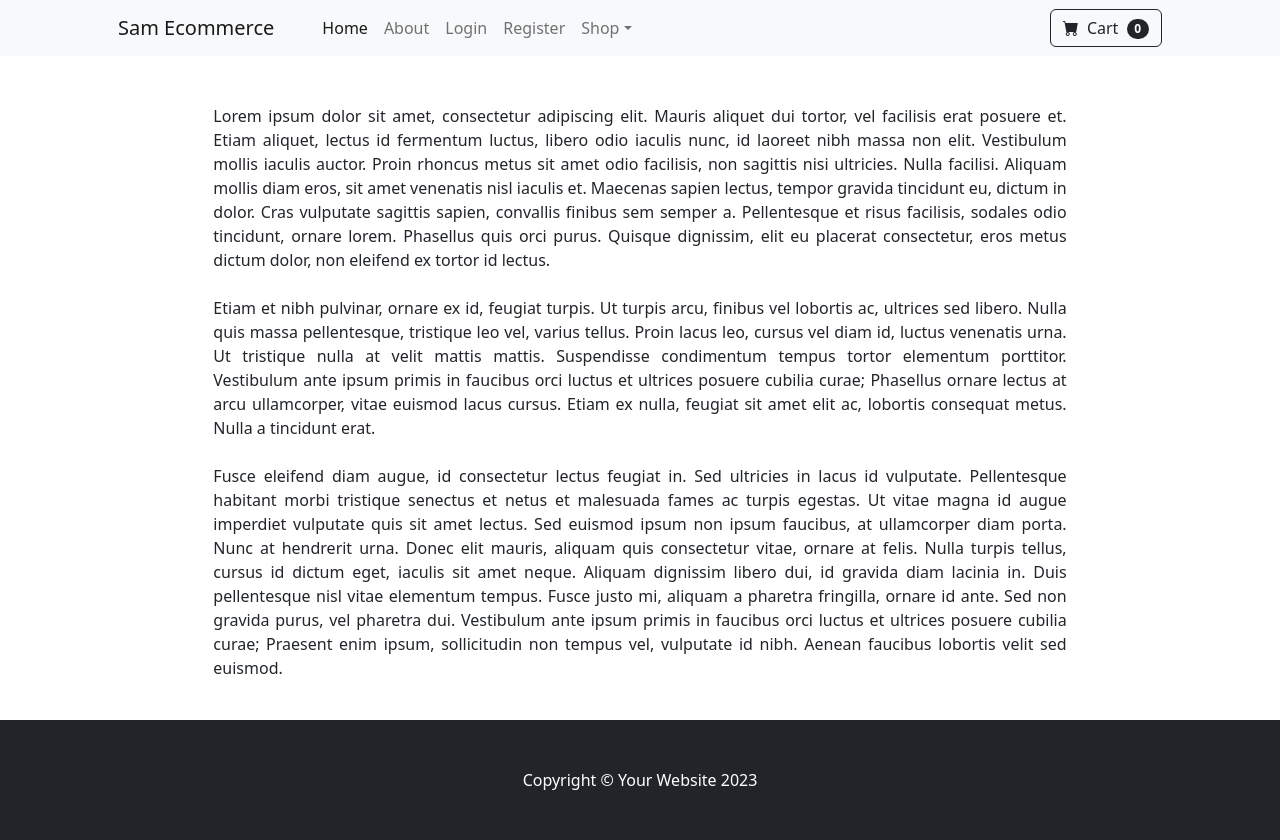
After one commit to samuelpondugala/ecom, a Django app: page /product/1 in a window 1280 px wide. The commit adds this page. Run offline with Django 5.2, Linux system fonts and the light colour scheme; data comes from the database, SQL or seed files in the repository; both versions use the stored data as it was after the commit; some libraries are stand-ins or nearby versions.

Commit message:
Added Product Pages to the Application

```diff
--- a/ecom/store/templates/home.html
+++ b/ecom/store/templates/home.html
@@ -54,7 +54,7 @@
                             </div>
                             <!-- Product actions-->
                             <div class="card-footer p-4 pt-0 border-top-0 bg-transparent">
-                                <div class="text-center"><a class="btn btn-outline-dark mt-auto" href="#">View options</a></div>
+                                <div class="text-center"><a class="btn btn-outline-dark mt-auto" href="{% url 'product' product.id %}">View Product</a></div>
                             </div>
                         </div>
                     </div>
--- /dev/null
+++ b/ecom/store/templates/product.html
@@ -0,0 +1,23 @@
+{% extends 'base.html' %}
+
+{% block content %}
+
+
+<div>
+    <div class="row">
+        <center>
+            <div class="col-8">
+                <br/><br/>
+                <p align="justify">
+                Lorem ipsum dolor sit amet, consectetur adipiscing elit. Mauris aliquet dui tortor, vel facilisis erat posuere et. Etiam aliquet, lectus id fermentum luctus, libero odio iaculis nunc, id laoreet nibh massa non elit. Vestibulum mollis iaculis auctor. Proin rhoncus metus sit amet odio facilisis, non sagittis nisi ultricies. Nulla facilisi. Aliquam mollis diam eros, sit amet venenatis nisl iaculis et. Maecenas sapien lectus, tempor gravida tincidunt eu, dictum in dolor. Cras vulputate sagittis sapien, convallis finibus sem semper a. Pellentesque et risus facilisis, sodales odio tincidunt, ornare lorem. Phasellus quis orci purus. Quisque dignissim, elit eu placerat consectetur, eros metus dictum dolor, non eleifend ex tortor id lectus.
+                <br/><br/>
+                Etiam et nibh pulvinar, ornare ex id, feugiat turpis. Ut turpis arcu, finibus vel lobortis ac, ultrices sed libero. Nulla quis massa pellentesque, tristique leo vel, varius tellus. Proin lacus leo, cursus vel diam id, luctus venenatis urna. Ut tristique nulla at velit mattis mattis. Suspendisse condimentum tempus tortor elementum porttitor. Vestibulum ante ipsum primis in faucibus orci luctus et ultrices posuere cubilia curae; Phasellus ornare lectus at arcu ullamcorper, vitae euismod lacus cursus. Etiam ex nulla, feugiat sit amet elit ac, lobortis consequat metus. Nulla a tincidunt erat.
+                <br/><br/>
+                Fusce eleifend diam augue, id consectetur lectus feugiat in. Sed ultricies in lacus id vulputate. Pellentesque habitant morbi tristique senectus et netus et malesuada fames ac turpis egestas. Ut vitae magna id augue imperdiet vulputate quis sit amet lectus. Sed euismod ipsum non ipsum faucibus, at ullamcorper diam porta. Nunc at hendrerit urna. Donec elit mauris, aliquam quis consectetur vitae, ornare at felis. Nulla turpis tellus, cursus id dictum eget, iaculis sit amet neque. Aliquam dignissim libero dui, id gravida diam lacinia in. Duis pellentesque nisl vitae elementum tempus. Fusce justo mi, aliquam a pharetra fringilla, ornare id ante. Sed non gravida purus, vel pharetra dui. Vestibulum ante ipsum primis in faucibus orci luctus et ultrices posuere cubilia curae; Praesent enim ipsum, sollicitudin non tempus vel, vulputate id nibh. Aenean faucibus lobortis velit sed euismod.
+                <br/><br/>
+                </p>
+            </div>
+        </center>
+    </div>
+</div>
+{% endblock %}
--- a/ecom/store/urls.py
+++ b/ecom/store/urls.py
@@ -7,4 +7,5 @@ urlpatterns = [
     path('login/', views.login_user, name = 'login'),
     path('logout/', views.logout_user, name = 'logout'),
     path('register/', views.register_user, name = 'register'),
+    path('product/<int:pk>', views.product, name = 'product'),
 ]
--- a/ecom/store/views.py
+++ b/ecom/store/views.py
@@ -6,6 +6,14 @@ from django.contrib.auth.models import User
 from django.contrib.auth.forms import UserCreationForm
 from .forms import SignUpForm
 from django import forms
+
+
+def product(request, pk):
+    product = Product.objects.get(id= pk)
+    return render(request, 'product.html', {'product':product})
+
+
+
 
 def home(request):
     products = Product.objects.all()
```
Also changed, not shown: ecom/db.sqlite3.
